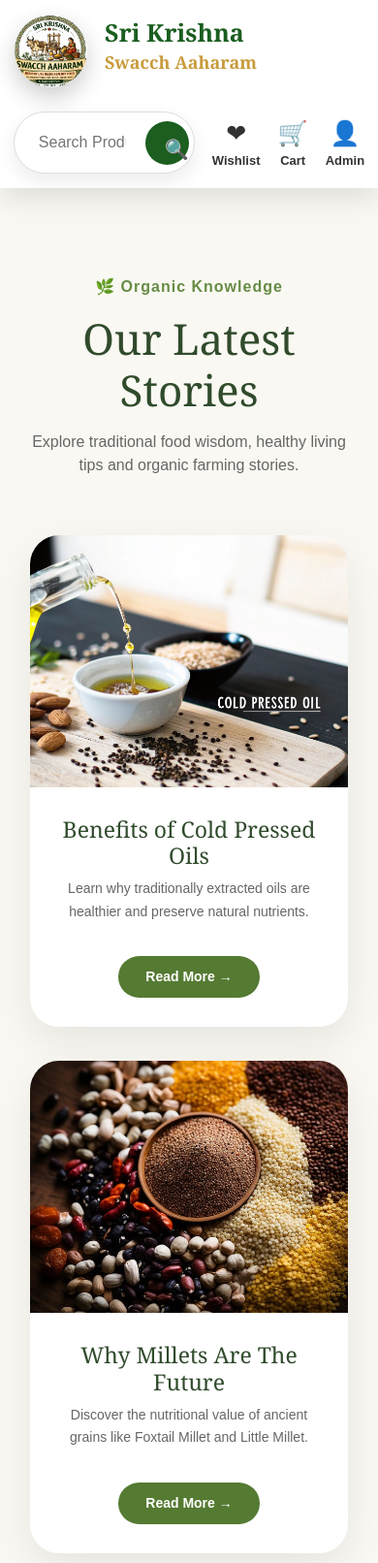
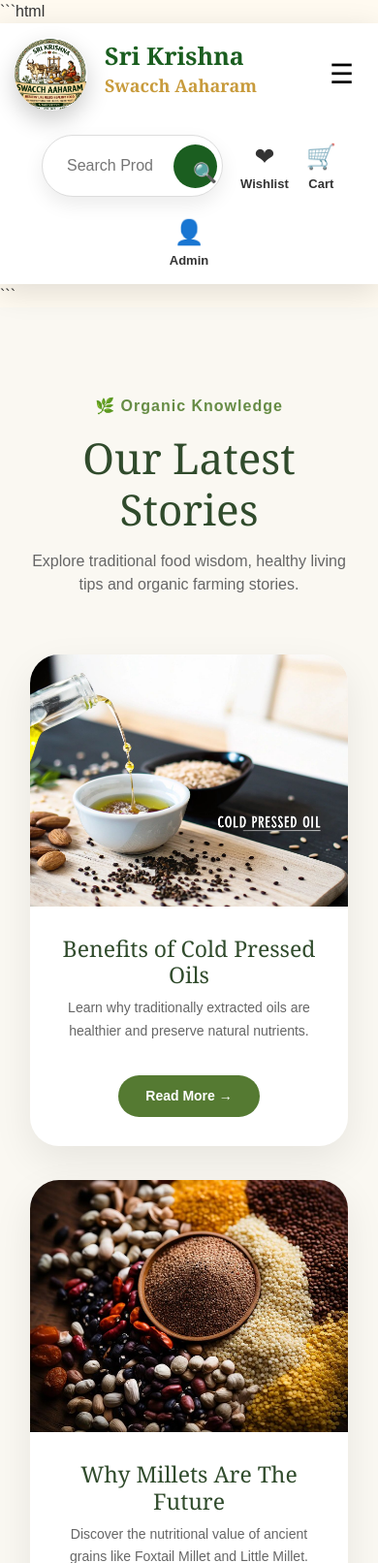
Before and after one commit to sowmyach1234/SriKrishnaSwacchAaharam, a Flask app: page /blog in a window 390 px wide. Shown: the top 1612 px of the page at 97% size. Run offline with Flask 3, Linux system fonts and the light colour scheme.

Commit message:
Fix mobile navigation menu

````diff
--- a/static/css/responsive.css
+++ b/static/css/responsive.css
@@ -35,3 +35,111 @@ align-items:center;
 
 
 }
+
+
+
+
+/* =========================================
+   MOBILE NAVIGATION
+========================================= */
+
+@media (max-width: 768px) {
+
+    .premium-navbar {
+        width: 100%;
+    }
+
+    .navbar-container {
+        position: relative;
+        flex-wrap: wrap;
+    }
+
+    /* Mobile menu button */
+
+    .mobile-menu-btn {
+
+        display: block;
+
+        border: none;
+        background: transparent;
+
+        font-size: 28px;
+
+        cursor: pointer;
+
+        margin-left: auto;
+
+        padding: 5px 10px;
+
+    }
+
+
+    /* Hide menu initially */
+
+    .menu {
+
+        display: none;
+
+        width: 100%;
+
+        flex-direction: column;
+
+        align-items: center;
+
+        text-align: center;
+
+        padding: 15px 0;
+
+        gap: 14px;
+
+    }
+
+
+    /* Show menu */
+
+    .menu.mobile-menu-open {
+
+        display: flex;
+
+    }
+
+
+    .menu a {
+
+        display: block;
+
+        width: 100%;
+
+        padding: 8px 0;
+
+        text-decoration: none;
+
+    }
+
+
+    /* Header actions */
+
+    .header-actions {
+
+        width: 100%;
+
+        justify-content: center;
+
+        flex-wrap: wrap;
+
+    }
+
+    }
+
+
+/* Desktop */
+
+@media (min-width: 769px) {
+
+    .mobile-menu-btn {
+
+        display: none;
+
+    }
+
+}
--- a/templates/shared/navbar.html
+++ b/templates/shared/navbar.html
@@ -1,3 +1,4 @@
+```html
 <nav class="premium-navbar">
 
     <div class="navbar-container">
@@ -10,17 +11,25 @@
             class="brand-logo">
 
             <div class="brand-text">
-
                 <h2>Sri Krishna</h2>
-
                 <h3>Swacch Aaharam</h3>
-
             </div>
 
         </a>
 
+
+        <!-- Mobile Menu Button -->
+        <button class="mobile-menu-btn"
+                onclick="toggleMobileMenu()"
+                type="button">
+
+            ☰
+
+        </button>
+
+
         <!-- Navigation -->
-        <div class="menu">
+        <div class="menu" id="mobileMenu">
 
             <a href="/">Home</a>
 
@@ -33,19 +42,18 @@
             <a href="/blog">Blog</a>
 
             <a href="/contact">Contact Us</a>
+
             <a href="/wishlist">
-
                 ❤️ Wishlist
-
             </a>
 
         </div>
+
 
         <!-- Right Side -->
         <div class="header-actions">
 
             <!-- Search -->
-
             <form class="header-search"
                   action="/products"
                   method="GET">
@@ -55,17 +63,14 @@
                     name="search"
                     placeholder="Search Products">
 
-        <button>
-
+                <button type="submit">
                     🔍
-
                 </button>
 
             </form>
 
 
             <!-- Wishlist -->
-
             <a href="{{ url_for('wishlist.wishlist_page') }}"
                class="header-icon">
 
@@ -77,7 +82,6 @@
 
 
             <!-- Cart -->
-
             <a href="/cart"
                class="header-icon cart">
 
@@ -88,9 +92,7 @@
                 {% if cart_count > 0 %}
 
                 <b>
-
                     {{ cart_count }}
-
                 </b>
 
                 {% endif %}
@@ -99,7 +101,6 @@
 
 
             <!-- Admin -->
-
             <a href="/admin"
                class="header-icon">
 
@@ -114,3 +115,17 @@
     </div>
 
 </nav>
+
+
+<script>
+
+function toggleMobileMenu() {
+
+    const menu = document.getElementById("mobileMenu");
+
+    menu.classList.toggle("mobile-menu-open");
+
+}
+
+</script>
+```
````
Lines whose indentation alone changed are shown as unchanged.
